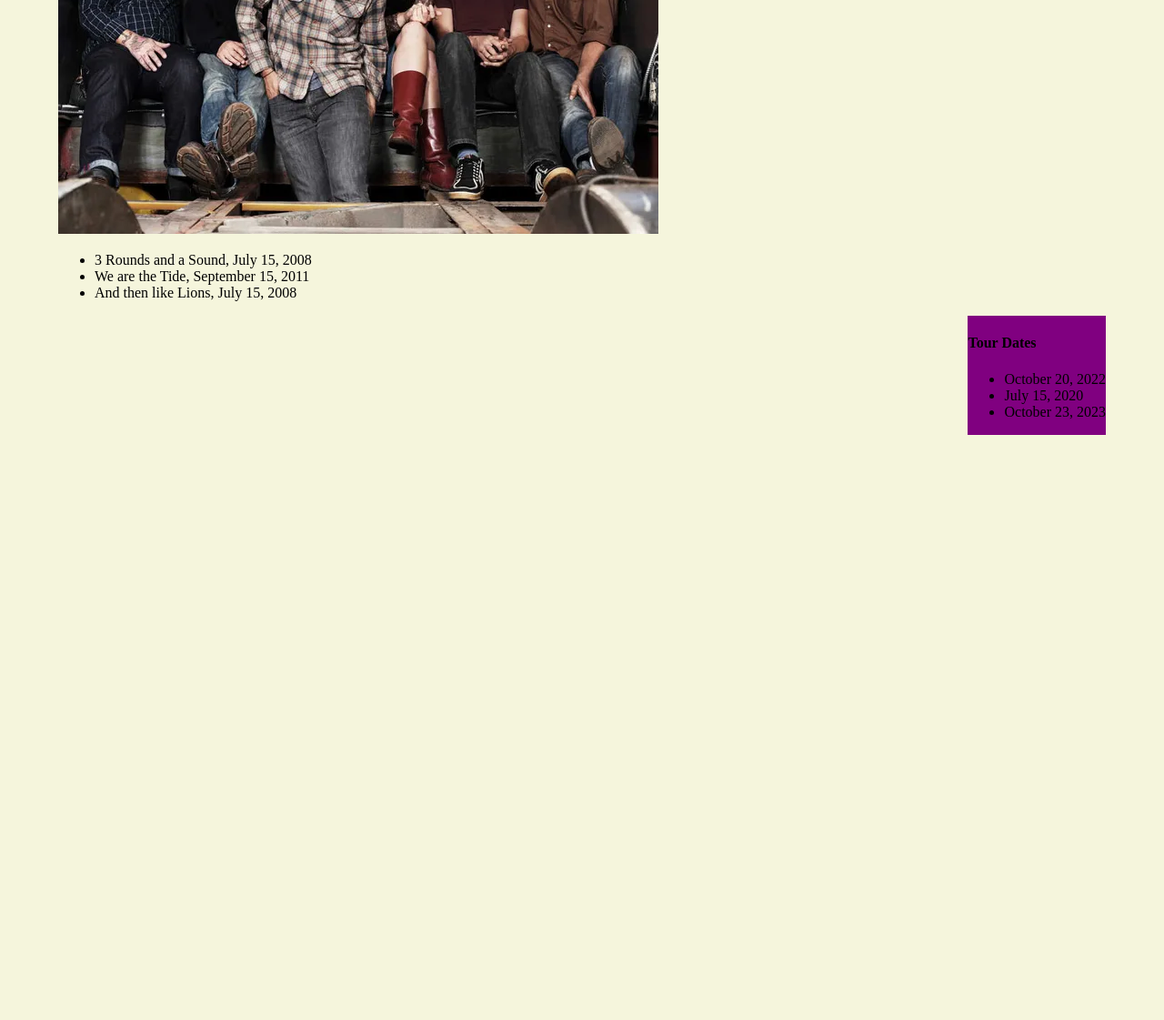
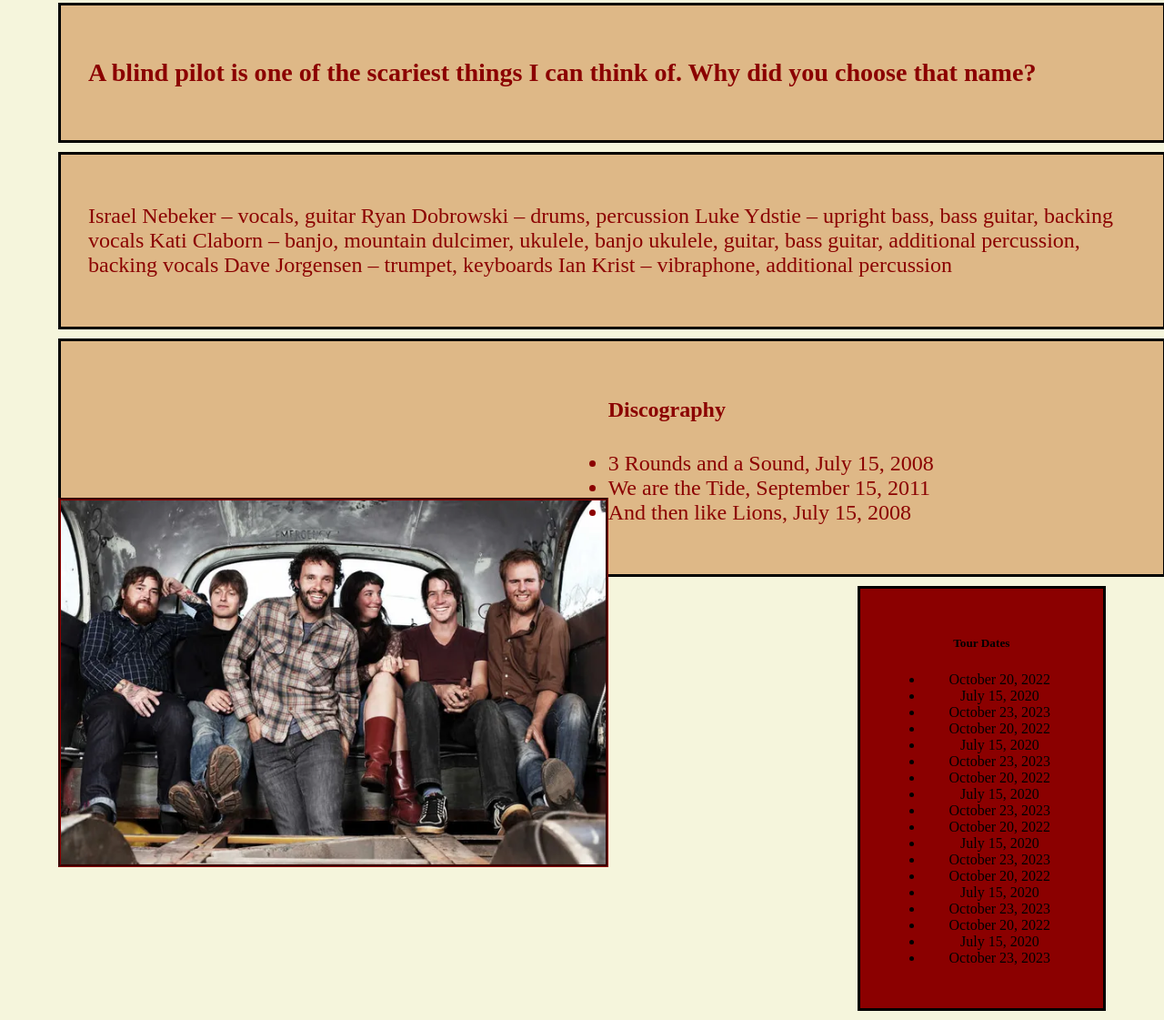
Before and after one commit to MatthewJbelcher7/Band-Webpage-2, a plain HTML site: page index.html in a window 1280 px wide. Shown: the part 608-1729 px from the top of the page at 91% size. Before the commit the page ends 1086 px from the top, so only its background shows below. Drawn offline with Linux system fonts and the light colour scheme.

Commit message:
add styles in css
Co-authored-by: Fay Bauder <fay.bauder@gmail.com>
Co-authored-by : Jazz Decklar
[9:32 PM]
<Jazzdecklar@gmail.com>

```diff
--- a/css/styles.css
+++ b/css/styles.css
@@ -1,28 +1,89 @@
 .sidebar {
   float: right;
-  background-color: purple;
+  background-color: darkred;
+  text-align: center;
+  width: 18%;
+  padding: 30px;
+  border: solid black;
+  margin-bottom: 10px;
+  display: block;
 }
+
+
 
 .title {
   font-size: 200%;
   font-family: Verdana, Geneva, Tahoma, sans-serif;
   background-color: darkred;
+  text-align: center;
   color: black;
   width: 50%;
   padding: 50px;
   border: solid black;
-  border-width: 30px;
+  margin: auto;
   margin-bottom: 10px;
-  margin: auto;
+  display: block;
 
 
 }
 
 .information {
+  font-family: 'Times New Roman', Times, serif;
+  font-size: 150%;
+  color: darkred;
+  background-color: burlywood;
+  width: 100%;
+  padding: 30px;
+  border: solid black;
+  margin-bottom: 10px;
+  display: block;
+}
 
+.question {
+  font-family: 'Times New Roman', Times, serif;
+  font-size: 150%;
+  color: darkred;
+  background-color: burlywood;
+  width: 100%;
+  padding: 30px;
+  border: solid black;
+  margin-bottom: 10px;
+  display: block;
+}
+
+.names {
+  font-family: 'Times New Roman', Times, serif;
+  font-size: 150%;
+  color: darkred;
+  background-color: burlywood;
+  width: 100%;
+  padding: 30px;
+  border: solid black;
+  margin-bottom: 10px;
+  display: block;
+}
+
+.discography {
+  font-family: 'Times New Roman', Times, serif;
+  font-size: 150%;
+  color: darkred;
+  background-color: burlywood;
+  width: 100%;
+  padding: 30px;
+  border: solid black;
+  margin-bottom: 10px;
+  display: block;
 }
 
 body {
   background-color: beige;
   margin: 5%;
 }
+
+img {
+  margin-top: 175px;
+  float: left;
+  border-style: groove;
+  border-color: darkred;
+  height: 400px;
+}
--- a/index.html
+++ b/index.html
@@ -14,24 +14,48 @@
     <h2>On July 15, 2008, Blind Pilot released their debut CD 3 Rounds and a Sound on Expunged Records.[2] "Go On, Say It", was chosen to be a Single of the Week on July 7, 2008 on the iTunes chart, and for the week of July 26 the record reached number 13 on the Billboard Top Digital Albums chart.[3] Allmusic gave the album 3.5/5 stars.[2]</h2>
   </div>
 
-  <h3>A blind pilot is one of the scariest things I can think of. Why did you choose that name?
-  When Ryan and I came up with the name in Astoria, when we were planning our first bike tour. It seemed fitting for what we were trying to do. We hadn't heard of anyone else who had done it and we hadn't booked that many shows. It was as if we were flying into the unknown. We couldn't see what's going to happen.</h3>
+  <div class="question">
+    <h3>A blind pilot is one of the scariest things I can think of. Why did you choose that name?</h3>
 
+  </div>
+
+  <div class="names">
     <p>Israel Nebeker – vocals, guitar
     Ryan Dobrowski – drums, percussion
     Luke Ydstie – upright bass, bass guitar, backing vocals
     Kati Claborn – banjo, mountain dulcimer, ukulele, banjo ukulele, guitar, bass guitar, additional percussion, backing vocals
     Dave Jorgensen – trumpet, keyboards
     Ian Krist – vibraphone, additional percussion</p>
+  </div>
+
   <img src="img/Blind Pilot.webp" alt="Photo of Blind Pilot">
+  <div class="discography">
+    <h4>Discography</h4>
       <ul>
         <li><span class="first">3 Rounds and a Sound</span>, July 15, 2008</li>
         <li><span class="second">We are the Tide</span>, September 15, 2011</li>
         <li><span class="third">And then like Lions</span>, July 15, 2008</li>
       </ul>
+  </div>
+
   <div class="sidebar">
-    <h4>Tour Dates</h4>
+    <h5>Tour Dates</h5>
     <ul>
+      <li>October 20, 2022</li>
+      <li>July 15, 2020</li>
+      <li>October 23, 2023</li>
+      <li>October 20, 2022</li>
+      <li>July 15, 2020</li>
+      <li>October 23, 2023</li>
+      <li>October 20, 2022</li>
+      <li>July 15, 2020</li>
+      <li>October 23, 2023</li>
+      <li>October 20, 2022</li>
+      <li>July 15, 2020</li>
+      <li>October 23, 2023</li>
+      <li>October 20, 2022</li>
+      <li>July 15, 2020</li>
+      <li>October 23, 2023</li>
       <li>October 20, 2022</li>
       <li>July 15, 2020</li>
       <li>October 23, 2023</li>
```
Lines whose indentation alone changed are shown as unchanged.
